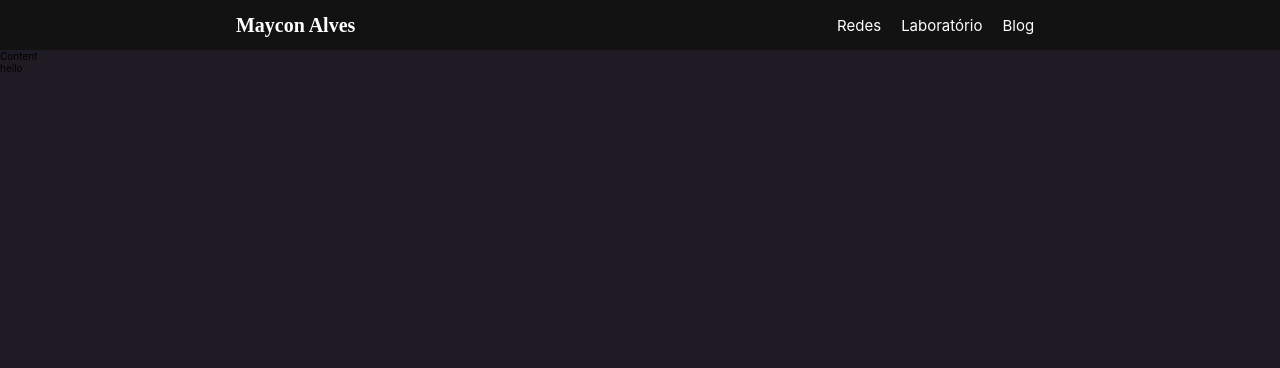
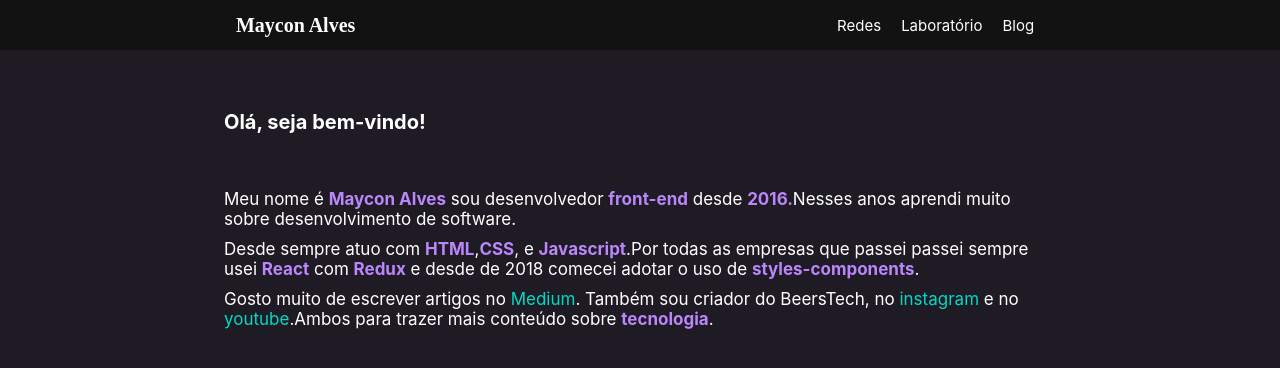
Before and after one commit to mayconbalves/maycon-alves, a Next.js app: page / in a window 1280 px wide. Shown: the top 368 px of the page. Built offline with nearby package versions, Linux system fonts and the light colour scheme.

Commit message:
feat(home): create style and add description

```diff
--- a/src/components/content/index.js
+++ b/src/components/content/index.js
@@ -1,4 +1,5 @@
 import React from 'react'
+import PropTypes from 'prop-types'
 import Navbar from '../nav'
 import { Container } from './styled'
 
@@ -6,10 +7,13 @@
   return (
     <Container>
       <Navbar />
-      Content
       {children}
     </Container>
   )
 }
 
 export default Content
+
+Content.propTypes = {
+  children: PropTypes.node.isRequired
+}
--- a/src/pages/index.js
+++ b/src/pages/index.js
@@ -1,10 +1,64 @@
 import React from 'react'
 import Content from '../components/content'
+import {
+  Title,
+  Container,
+  DescriptionWrapper,
+  Description,
+  StrongStyled,
+  StyledLink
+} from '../styles/pages/home-styled'
 
 const home = () => {
   return (
     <Content>
-      <div>hello</div>
+      <Container>
+        <Title>Olá, seja bem-vindo!</Title>
+        <DescriptionWrapper>
+          <Description>
+            Meu nome é <StrongStyled>Maycon Alves</StrongStyled> sou
+            desenvolvedor <StrongStyled>front-end</StrongStyled> desde{' '}
+            <StrongStyled>2016.</StrongStyled>Nesses anos aprendi muito sobre
+            desenvolvimento de software.
+          </Description>
+          <Description>
+            Desde sempre atuo com <StrongStyled>HTML</StrongStyled>,
+            <StrongStyled>CSS</StrongStyled>, e{' '}
+            <StrongStyled>Javascript</StrongStyled>.Por todas as empresas que
+            passei passei sempre usei <StrongStyled>React</StrongStyled> com{' '}
+            <StrongStyled>Redux</StrongStyled> e desde de 2018 comecei adotar o
+            uso de <StrongStyled>styles-components</StrongStyled>.
+          </Description>
+          <Description>
+            Gosto muito de escrever artigos no{' '}
+            <StyledLink
+              href="https://mayconmustaine.medium.com/"
+              target="_blank"
+              rel="noopener noreferrer"
+            >
+              Medium
+            </StyledLink>
+            . Também sou criador do BeersTech, no{' '}
+            <StyledLink
+              href="https://www.instagram.com/beers.tech/"
+              target="_blank"
+              rel="noopener noreferrer"
+            >
+              instagram
+            </StyledLink>{' '}
+            e no{' '}
+            <StyledLink
+              href="https://www.youtube.com/channel/UC516Uj0C21M57rsAlTrV8OQ/featured"
+              target="_blank"
+              rel="noopener noreferrer"
+            >
+              youtube
+            </StyledLink>
+            .Ambos para trazer mais conteúdo sobre{' '}
+            <StrongStyled>tecnologia</StrongStyled>.
+          </Description>
+        </DescriptionWrapper>
+      </Container>
     </Content>
   )
 }
--- /dev/null
+++ b/src/styles/pages/home-styled.js
@@ -0,0 +1,35 @@
+import styled from 'styled-components'
+
+export const Container = styled.div`
+  margin: 60px auto 0;
+  width: 65%;
+`
+
+export const Title = styled.h1`
+  color: #fff;
+`
+
+export const DescriptionWrapper = styled.section`
+  margin: 35px 0;
+  padding: 10px 0;
+  font-size: 1.7rem;
+`
+
+export const Description = styled.p`
+  color: #fff;
+  margin: 10px 0;
+`
+
+export const StrongStyled = styled.strong`
+  color: #bb86fc;
+`
+
+export const StyledLink = styled.a`
+  color: #03dac5;
+  cursor: pointer;
+  text-decoration: none;
+
+  &:hover {
+    text-decoration: underline;
+  }
+`
```
